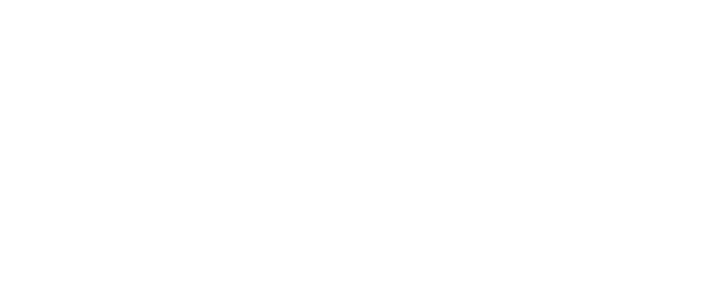
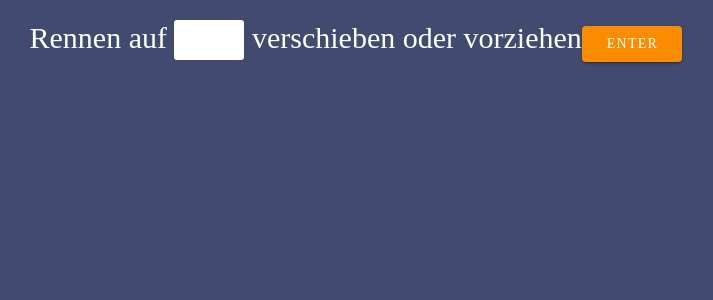
Before and after one commit to Benjamin-Gruber/Skirennenverwaltung, a Vue app in the folder client/: page /changeTime/1 in a window 1280 px wide. Shown: the top 300 px of the page, without its empty margins (30-743 px from the left). Built offline with nearby package versions, Linux system fonts and the light colour scheme.

Commit message:
changeTime erstellt

```diff
--- /dev/null
+++ b/client/src/components/ChangeTime.vue
@@ -0,0 +1,18 @@
+<template>
+  <div class="text-center">
+    <v-dialog v-model="dialog" width="500">
+      <template v-slot:activator="{ on }">
+        <v-btn class="success" v-on="on">Add New Project</v-btn>
+      </template>
+      <v-card>
+        <v-card-title class="headline grey lighten-2" primary-title>Add a New Projekt</v-card-title>
+      </v-card>
+    </v-dialog>
+  </div>
+</template>
+
+<script>
+export default {};
+</script>
+
+<style lang="scss" scoped></style>
--- a/client/src/router/index.js
+++ b/client/src/router/index.js
@@ -34,7 +34,15 @@ const routes = [
     // which is lazy-loaded when the route is visited.
     component: () => import(/* webpackChunkName: "about" */ '../views/Fahrer.vue'),
   },
-
+  {
+    path: '/changeTime/:rid',
+    name: 'ChangeTime',
+    props: true,
+    // route level code-splitting
+    // this generates a separate chunk (about.[hash].js) for this route
+    // which is lazy-loaded when the route is visited.
+    component: () => import(/* webpackChunkName: "about" */ '../views/ChangeTime.vue'),
+  },
 ];
 
 const router = new VueRouter({
--- /dev/null
+++ b/client/src/views/ChangeTime.vue
@@ -0,0 +1,76 @@
+<template>
+  <v-app>
+    <v-main class="background">
+      <v-container>
+        <v-row>
+          <v-col>
+            <span class="text white--text"
+              >Rennen auf
+              <input v-model="newTime" type="text" class="mt-2 input white form-control" />
+              verschieben oder vorziehen</span
+            >
+            <v-btn @click="changeTime(rid)" class="btn warning">Enter</v-btn>
+          </v-col>
+        </v-row>
+      </v-container>
+    </v-main>
+  </v-app>
+</template>
+
+<script>
+import axios from 'axios';
+
+export default {
+  props: {
+    rid: {
+      type: String,
+    },
+  },
+  data() {
+    return {
+      newTime: '',
+    };
+  },
+  methods: {
+    async changeTime(rid) {
+      try {
+        await axios({
+          url: `http://localhost:3000/rennen/${rid}`,
+          method: 'PATCH',
+          contentType: 'application/json',
+          data: {
+            uhrzeit: this.newTime,
+          },
+        });
+        this.$router.push('/');
+      } catch (error) {
+        console.error(error);
+      }
+    },
+  },
+};
+</script>
+
+<style lang="scss" scoped>
+.background {
+  background-color: #414b6f;
+}
+.text {
+  font-family: fredoka one;
+  font-weight: 100;
+  font-size: 30px;
+}
+.input {
+  border-radius: 3px;
+  width: 70px;
+  height: 40px;
+  font-family: fredoka one;
+  font-weight: 20;
+  font-size: 25px;
+}
+.btn {
+  font-family: fredoka one;
+  font-weight: 100;
+  width: 100px;
+}
+</style>
--- a/client/src/views/Home.vue
+++ b/client/src/views/Home.vue
@@ -1,19 +1,9 @@
 <template>
   <v-app>
     <v-main class="background">
-      <h1 class="text mt-15 text-center white--text">Ski Alpin Kalender 2021</h1>
+      <h1 class="head mt-15 text-center white--text">Ski Alpin Kalender 2021</h1>
       <v-container class="mt-5">
-        <v-btn to="addRace" class="text mt-5 mb-5 warning">Rennen hinzufügen</v-btn>
-        <v-card>
-          <!-- <v-data-table
-            :headers="headers"
-            :items="rennen"
-            :items-per-page="14"
-            :footer-props="{ itemsPerPageOptions: [8, 14, 18] }"
-            class="elevation-1"
-          >
-          </v-data-table>-->
-        </v-card>
+          <v-btn to="addRace" class="text mt-5 mb-5 warning">Rennen hinzufügen</v-btn>
         <v-simple-table>
           <template v-slot:default>
             <thead class="grey lighten-3">
@@ -35,7 +25,7 @@
                 <td>{{ r.geschlecht }}</td>
                 <td>
                   <v-btn @click="delRennen(r.rennnummer)" icon><v-icon small>mdi-delete</v-icon></v-btn>
-                  <v-btn icon><v-icon small>mdi-pencil</v-icon></v-btn>
+                   <v-btn :to="`/changeTime/${r.rennnummer}`" icon></v-btn>
                   <v-btn icon><v-icon small>mdi-information</v-icon></v-btn>
                 </td>
               </tr>
@@ -43,6 +33,9 @@
           </template>
         </v-simple-table>
         <v-btn to="fahrer" class="text mt-5 mb-5 warning">fahrer</v-btn>
+        <v-flex>
+          <ChangeTime />
+        </v-flex>
       </v-container>
     </v-main>
   </v-app>
@@ -50,45 +43,19 @@
 
 <script>
 import axios from 'axios';
+import ChangeTime from '@/components/ChangeTime.vue';
 
 export default {
   name: 'Home',
   data() {
     return {
       rennen: [],
-      // headers: [
-      //   {
-      //     text: 'Land',
-      //     value: 'land',
-      //     class: 'blue-grey lighten-5',
-      //   },
-      //   {
-      //     text: 'Ort',
-      //     value: 'ort',
-      //     class: 'blue-grey lighten-5',
-      //   },
-      //   {
-      //     text: 'Datum',
-      //     value: 'datum',
-      //     class: 'blue-grey lighten-5',
-      //   },
-      //   {
-      //     text: 'Uhrzeit',
-      //     value: 'uhrzeit',
-      //     class: 'blue-grey lighten-5',
-      //   },
-      //   {
-      //     text: 'Geschlecht',
-      //     value: 'geschlecht',
-      //     class: 'blue-grey lighten-5',
-      //   },
-      //   {
-      //     text: 'Actions',
-      //     value: 'actions',
-      //     class: 'blue-grey lighten-5',
-      //   },
-      // ],
+      newTime: '',
     };
+  },
+
+  components: {
+    ChangeTime,
   },
 
   created() {
@@ -129,6 +96,11 @@ export default {
 .text {
   font-family: fredoka one;
   font-weight: 100;
+  font-size: 25px;
+}
+.head {
+  font-family: fredoka one;
+  font-weight: 100;
   font-size: 40px;
 }
 </style>
```
Also changed, not shown: 1 other file (tests, documents, lock files or other folders).
